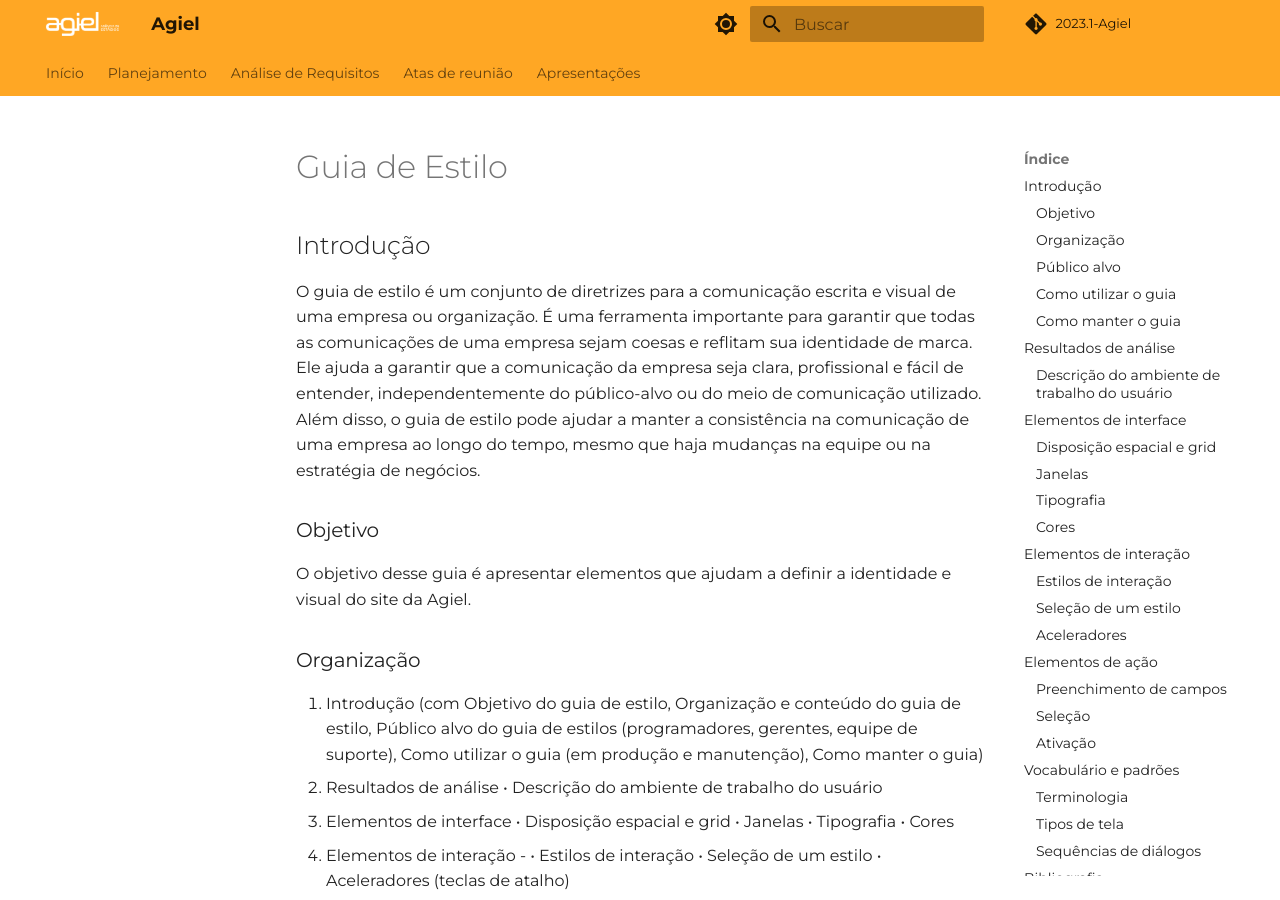
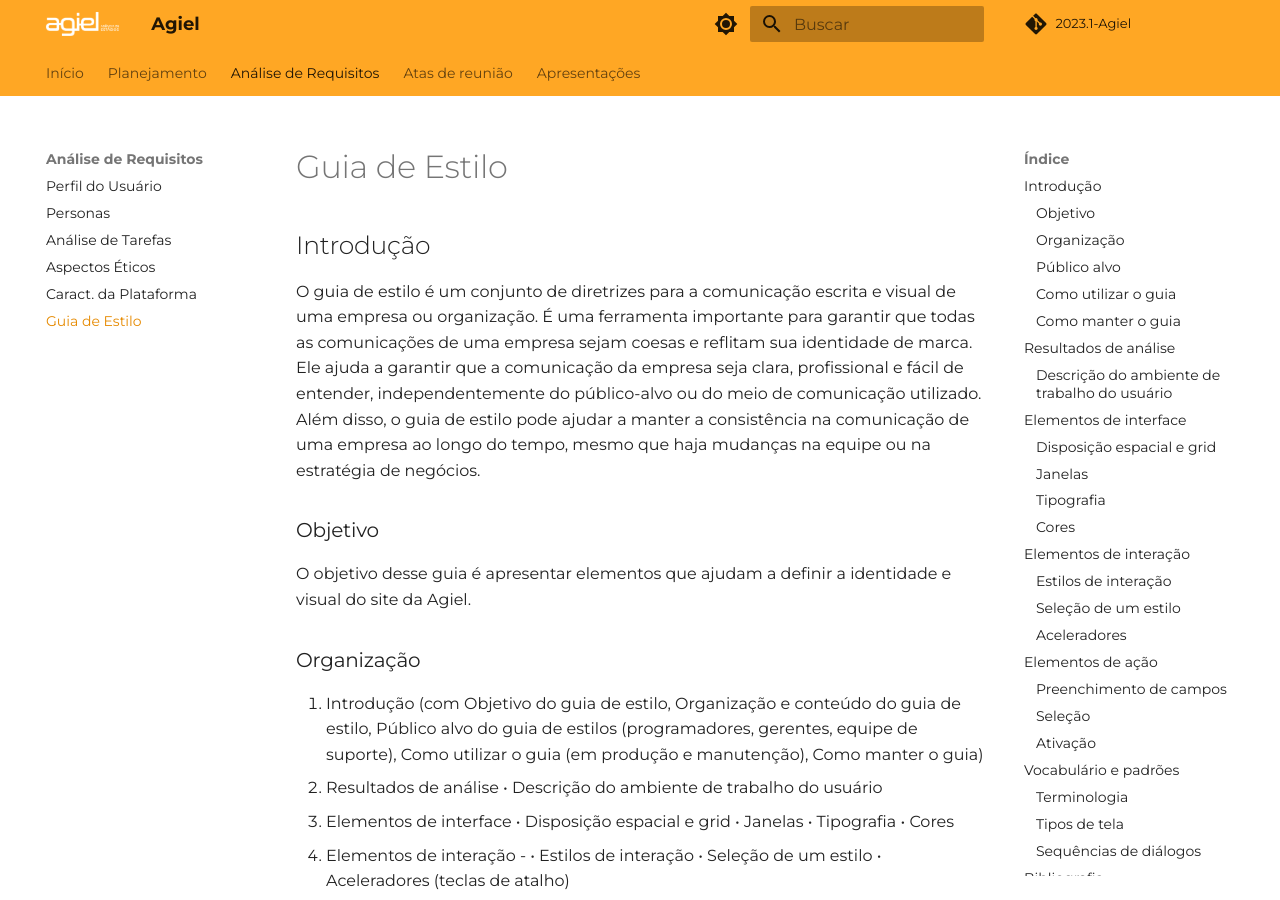
Before and after one commit to Interacao-Humano-Computador/2023.1-Agiel, an MkDocs documentation site: the page built from docs/requisitos/guia_de_estilo.md, in a window 1280 px wide and 900 px high. Built offline with MkDocs 1.6.1 and Material for MkDocs 9.7.7, drawn with Linux system fonts in a browser that asks for light colours; some web fonts are replaced; comment, search, counter and statistics services are not loaded.

Commit message:
docs: Adicionando documento ao mkdocs

```diff
--- a/mkdocs.yml
+++ b/mkdocs.yml
@@ -43,6 +43,7 @@ nav:
     - Análise de Tarefas: requisitos/analise_tarefas.md
     - Aspectos Éticos: requisitos/aspectos_eticos.md
     - Caract. da Plataforma: requisitos/caracteristicas-da-plataforma.md
+    - Guia de Estilo: requisitos/guia_de_estilo.md
   - Atas de reunião:
     - Reunião 00: atas/reuniao-00.md
     - Reunião 01: atas/reuniao-01.md
```
